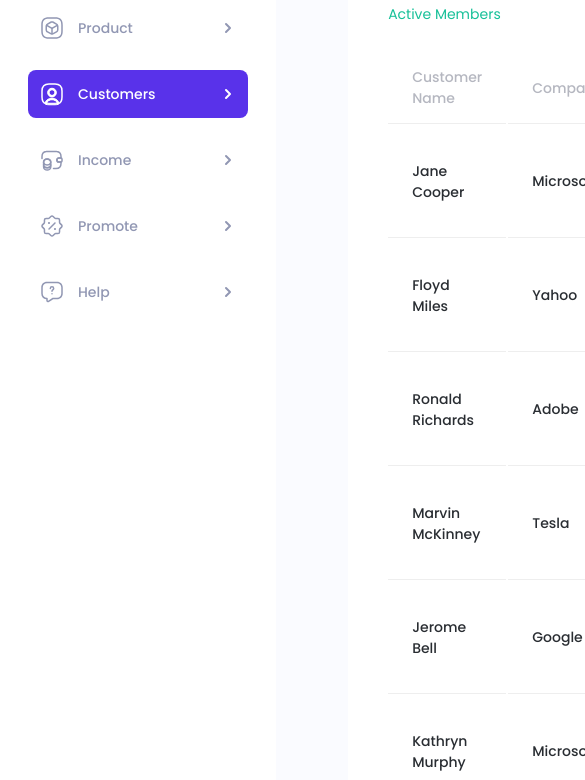
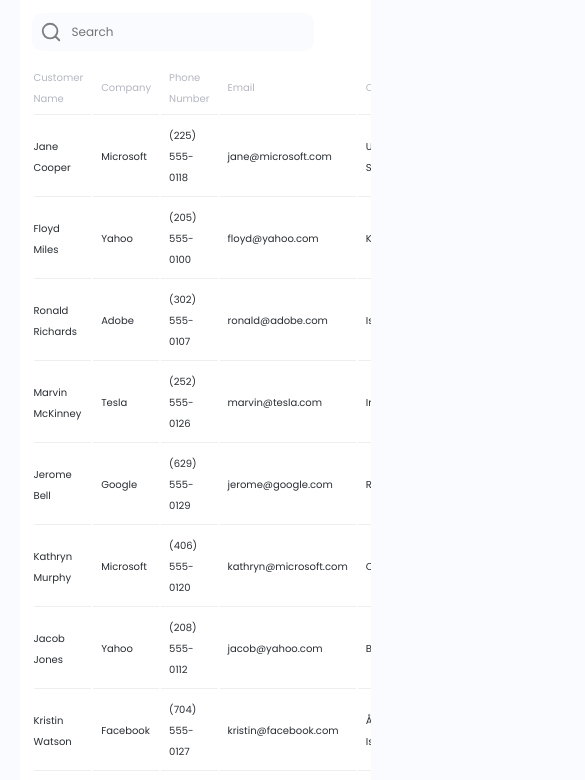
Before and after one commit to and-yevchenko/dashboard-task, a website built with Vite: page index.html in a window 390 px wide. Shown: the part 197-977 px from the top of the page, 585 px wide, since content can reach past the window. Built offline with nearby package versions, Linux system fonts and the light colour scheme.

Commit message:
add adaptive styles to table

```diff
--- a/src/assets/styles/components/customers.scss
+++ b/src/assets/styles/components/customers.scss
@@ -4,13 +4,31 @@
 
 .customers {
     background-color: $color-white-100;
-    border-radius: toRem(30);
-    width: fit-content;
+    border-radius: clamp-px(12, 1440, 30);
+    width: 100%;
+    max-width: 980px;
+    @media screen and (max-width: 520px) {
+        overflow-x: auto;
+        scrollbar-width: thin;
+        scrollbar-color: #EEEEEE #F5F5F5;
+        &::-webkit-scrollbar {
+            height: 12px;
+        }
+        &::-webkit-scrollbar-track {
+            background: #F5F5F5;
+        }
+        &::-webkit-scrollbar-thumb {
+            background-color: #EEEEEE;
+            border-radius: 20px;
+        }
+    }
     &__head {
         display: flex;
         align-items: center;
         justify-content: space-between;
-        padding: toRem(40) toRem(40) toRem(26) toRem(40);
+        padding: clamp-rem(0.75, 1440, 2.375) clamp-rem(0.75, 1440, 2.375) clamp-rem(0.5, 1440, 1.625) clamp-rem(0.75, 1440, 2.375);
+        flex-wrap: wrap;
+        gap: 1rem;
     }
     &__title {
         display: flex;
@@ -26,9 +44,11 @@
         @include mixins.textParams(toRem(14), $color-text-label, 500, 21px, 0);
     }
     &__foot {
-        padding: toRem(30) toRem(40) toRem(40) toRem(40);
+        padding: clamp-rem(0.625, 1440, 1.875) clamp-rem(0.75, 1440, 2.375) clamp-rem(0.75, 1440, 2.375) clamp-rem(0.75, 1440, 2.375);
         display: flex;
         align-items: center;
         justify-content: space-between;
+        flex-wrap: wrap;
+        gap: 1rem;
     }
 }
--- a/src/assets/styles/components/table.scss
+++ b/src/assets/styles/components/table.scss
@@ -1,39 +1,69 @@
 .table {
     width: 100%;
-    padding: 0 toRem(38);
+    padding: 0 clamp-rem(0.75, 1440, 2.375);
     &__labels {
         th {
+            padding: clamp-rem(0.35, 1440, 0.875) clamp-rem(0.5, 1440, 1.5);
+            border-bottom: 1px solid #EEEEEE;
             &:not(:last-child) {text-align: start;}
-            padding: toRem(14) toRem(24);
-            border-bottom: 1px solid #EEEEEE;
+            &:last-child {padding-right: 0;}
+            &:first-child {padding-left: 0;}
+            @media screen and (max-width: 800px) {
+                padding: clamp-rem(0.35, 1440, 0.875) 0.5rem;
+            }
         }
         :nth-child(n) {
             @include mixins.textParams(toRem(14), $color-text-label, 500, 21px, 0);
+            @media screen and (max-width: 730px) {
+                @include mixins.textParams(toRem(10), $color-text-label, 400, 21px, 0);
+            }
         }
     }
     &__item {
         td {
-            padding: toRem(24);
+            padding: clamp-rem(0.5, 1440, 1.5);
             border-bottom: 1px solid #EEEEEE;
+            &:last-child {padding-right: 0;}
+            &:first-child {padding-left: 0;}
+            @media screen and (max-width: 800px) {
+                padding: clamp-rem(0.5, 1440, 1.5) 0.5rem;
+            }
         }
         :nth-child(n) {
             @include mixins.textParams(toRem(14), $color-text-list, 500, 21px, 0);
+            @media screen and (max-width: 730px) {
+                @include mixins.textParams(toRem(10), $color-text-list, 400, 21px, 0);
+            }
         }
         .table__active {
+            text-align: center;
             padding: 0 toRem(18);
             color: $color-green-400;
             background-color: $color-green-100;
             border-radius: toRem(4);
             border: toRem(1) solid $color-green-300;
             line-height: 2;
+            @media screen and (max-width: 560px) {
+                font-size: 0;
+                width: 10px;
+                height: 10px;
+                padding: 0;
+            }
         }
         .table__inactive {
+            text-align: center;
             padding: 0 toRem(12);
             color: $color-red-200;
             background-color: $color-red-100;
             border-radius: toRem(4);
             border: toRem(1) solid $color-red-200;
             line-height: 2;
+            @media screen and (max-width: 560px) {
+                font-size: 0;
+                width: 10px;
+                height: 10px;
+                padding: 0;
+            }
         }
     }
 }
--- a/src/assets/styles/content.scss
+++ b/src/assets/styles/content.scss
@@ -2,11 +2,15 @@
 
 .content {
     flex: auto;
-    padding: toRem(40) toRem(72);
+    padding: toRem(40) clamp-rem(1, 1440, 4.5);
     display: flex;
     flex-direction: column;
     gap: toRem(52);
+    overflow-x: hidden;
     &__title{
         @include mixins.textParams(toRem(24), $color-text-default, 500, 36px, 0);
     }
+    @media screen and (max-width: 1200px) {
+        align-items: center;
+    }
 }
--- a/src/assets/styles/func.scss
+++ b/src/assets/styles/func.scss
@@ -1,10 +1,10 @@
-@function clm-rem($min, $width, $max) {
+@function clamp-rem($min, $width, $max) {
   $min_rem: #{$min + rem};
   $max_rem: #{$max + rem};
   $width_vw: #{calc(round(($max * 16) / ($width / 100) * 100000) / 100000) + vw};
   @return clamp($min_rem, $width_vw, $max_rem);
 }
-@function clm-px($min, $width, $max) {
+@function clamp-px($min, $width, $max) {
   $min_px: #{$min + px};
   $max_px: #{$max + px};
   $width_vw: #{calc(round($max / ($width / 100) * 100000) / 100000) + vw};
--- a/src/assets/styles/sidebar.scss
+++ b/src/assets/styles/sidebar.scss
@@ -13,4 +13,7 @@
     &__nav {
         flex: 1 auto;
     }
+    @media screen and (max-width: 1200px) {
+        display: none;
+    }
 }
```
